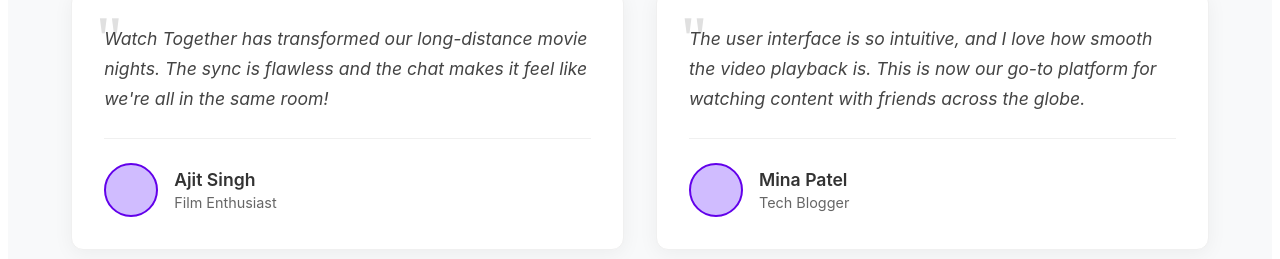
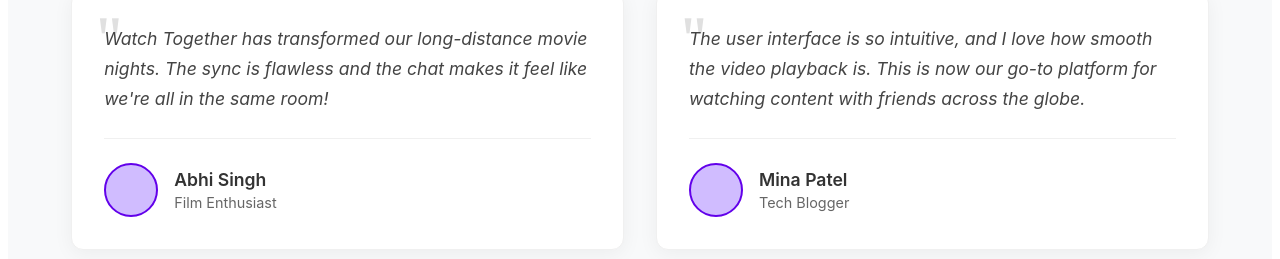
Before and after one commit to cs-abhinaw/watch-together, a React (Vite) app in the folder new/: page / in a window 1280 px wide. Shown: the part 1402-1661 px from the top of the page. Built offline with nearby package versions, Linux system fonts and the light colour scheme; no server answers.

Commit message:
Update LandingPage.jsx

```diff
--- a/new/src/Pages/LandingPage.jsx
+++ b/new/src/Pages/LandingPage.jsx
@@ -120,7 +120,7 @@ function LandingPage() {
             <div style={styles.testimonialAuthor}>
               <div style={styles.authorAvatar}></div>
               <div>
-                <h4 style={styles.authorName}>Ajit Singh</h4>
+                <h4 style={styles.authorName}>Abhi Singh</h4>
                 <p style={styles.authorInfo}>Film Enthusiast</p>
               </div>
             </div>
```
